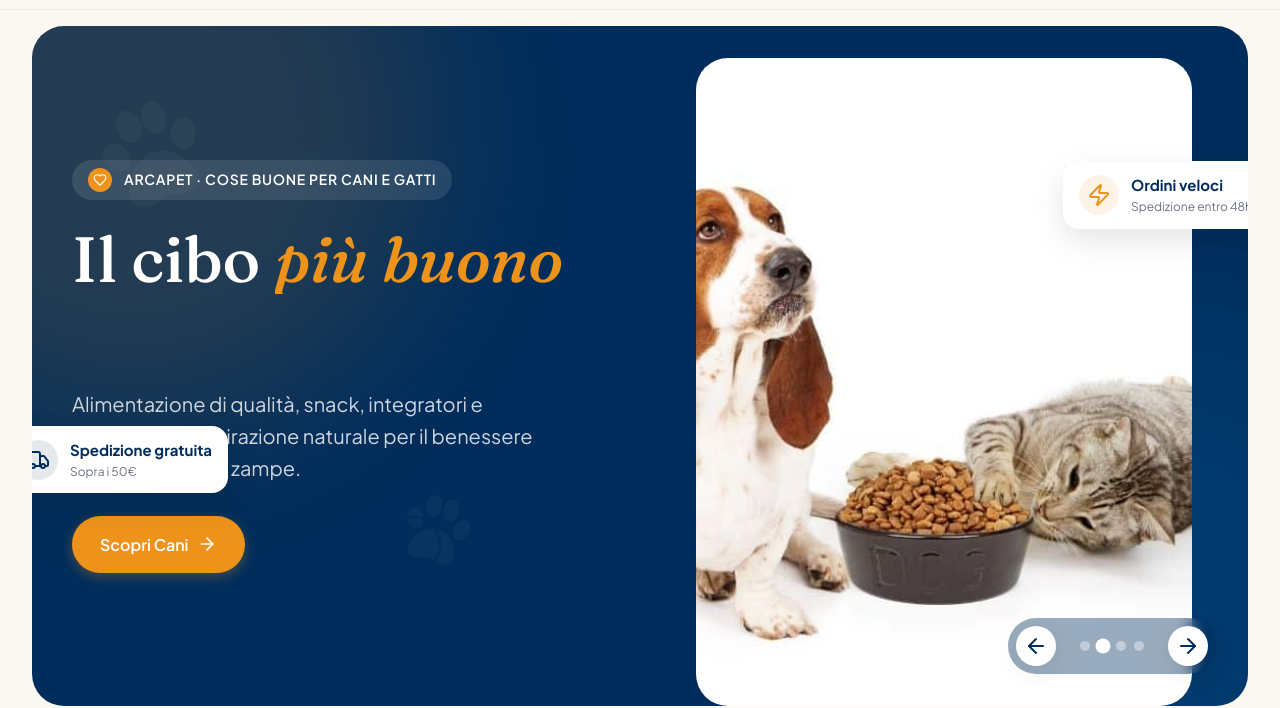
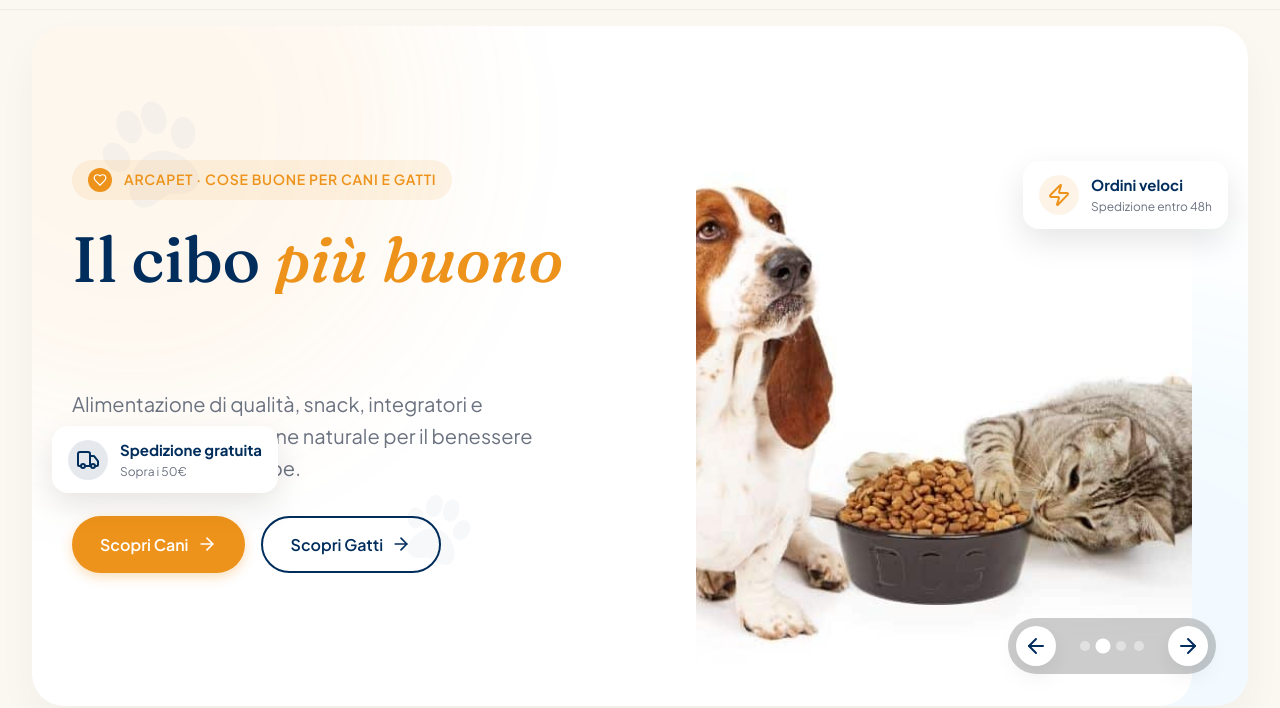
Before and after one commit to BarattoGo/Arcapet, a plain HTML site: page index.html in a window 1280 px wide. Shown: the part 109-817 px from the top of the page. Drawn offline with Linux system fonts and the light colour scheme.

Commit message:
style: redesign hero to a bright airy layout and fix chip clipping

```diff
--- a/assets/css/style.css
+++ b/assets/css/style.css
@@ -214,26 +214,26 @@ button { font: inherit; color: inherit; background: none; border: none; cursor:
    Hero
    ========================================================================== */
 .hero { padding: var(--space-4); }
-.hero__card { background: var(--c-navy); border-radius: var(--radius-lg); overflow: hidden; position: relative; display: flex; flex-direction: column; min-height: calc(100vh - 120px); }
+.hero__card { background: #fff; border-radius: var(--radius-lg); overflow: hidden; box-shadow: 0 20px 40px rgba(0,0,0,0.04); position: relative; display: flex; flex-direction: column; min-height: calc(100vh - 120px); }
 @media (min-width: 992px) {
   .hero__card { flex-direction: row; align-items: stretch; }
 }
 
 .hero__glow { position: absolute; width: 600px; height: 600px; border-radius: 50%; filter: blur(80px); opacity: 0.5; pointer-events: none; }
-.hero__glow--a { top: -200px; left: -200px; background: rgba(237, 147, 27, 0.3); }
-.hero__glow--b { bottom: -200px; right: -200px; background: rgba(0, 168, 255, 0.2); }
+.hero__glow--a { top: -200px; left: -200px; background: rgba(237, 147, 27, 0.15); }
+.hero__glow--b { bottom: -200px; right: -200px; background: rgba(0, 168, 255, 0.1); }
 
-.hero__paw { position: absolute; fill: rgba(255,255,255,0.03); pointer-events: none; }
+.hero__paw { position: absolute; fill: rgba(0,45,92,0.03); pointer-events: none; }
 .hero__paw--1 { top: 10%; left: 5%; width: 120px; height: 120px; transform: rotate(-20deg); }
 .hero__paw--2 { bottom: 20%; left: 30%; width: 80px; height: 80px; transform: rotate(15deg); }
 .hero__paw--3 { top: 40%; right: 10%; width: 160px; height: 160px; transform: rotate(45deg); }
 
-.hero__content { position: relative; z-index: 10; padding: var(--space-8) var(--space-6); display: flex; flex-direction: column; justify-content: center; color: #fff; flex: 1; }
+.hero__content { position: relative; z-index: 10; padding: var(--space-8) var(--space-6); display: flex; flex-direction: column; justify-content: center; color: var(--c-navy); flex: 1; }
 @media (min-width: 992px) {
   .hero__content { padding: var(--space-16) var(--space-10); width: 50%; flex: none; }
 }
 
-.eyebrow { display: inline-flex; align-items: center; gap: var(--space-3); padding: var(--space-2) var(--space-4); background: rgba(255,255,255,0.1); border-radius: 99px; font-size: 0.875rem; font-weight: 600; text-transform: uppercase; letter-spacing: 0.05em; margin-bottom: var(--space-6); width: max-content; }
+.eyebrow { display: inline-flex; align-items: center; gap: var(--space-3); padding: var(--space-2) var(--space-4); background: rgba(237, 147, 27, 0.1); color: var(--c-orange); border-radius: 99px; font-size: 0.875rem; font-weight: 600; text-transform: uppercase; letter-spacing: 0.05em; margin-bottom: var(--space-6); width: max-content; }
 .eyebrow__dot { display: flex; align-items: center; justify-content: center; width: 24px; height: 24px; background: var(--c-orange); border-radius: 50%; color: #fff; }
 .eyebrow__dot .ico { width: 14px; height: 14px; }
 
@@ -249,7 +249,7 @@ button { font: inherit; color: inherit; background: none; border: none; cursor:
 .w span { display: inline-block; transform: translateY(100%); transition: transform 0.6s var(--ease); transition-delay: calc(var(--i) * 0.1s); }
 .hero__title.is-active .w span { transform: translateY(0); }
 
-.hero__lead { font-size: clamp(1.125rem, 2vw, 1.25rem); color: rgba(255,255,255,0.8); max-width: 480px; margin-bottom: var(--space-8); }
+.hero__lead { font-size: clamp(1.125rem, 2vw, 1.25rem); color: var(--c-text-light); max-width: 480px; margin-bottom: var(--space-8); }
 
 .hero__cta { display: flex; flex-wrap: wrap; gap: var(--space-4); }
 
@@ -258,7 +258,7 @@ button { font: inherit; color: inherit; background: none; border: none; cursor:
   .hero__stage { height: 100%; border-radius: var(--radius-lg); overflow: hidden; margin: var(--space-4); width: calc(50% - var(--space-8)); position: absolute; right: 0; top: 0; bottom: 0; }
 }
 
-.hero__arc { position: absolute; top: -1px; left: 0; width: 100%; height: 60px; fill: url(#arcGrad); z-index: 2; transform: scaleY(-1); }
+.hero__arc { position: absolute; top: -1px; left: 0; width: 100%; height: 60px; fill: #fff; z-index: 2; transform: scaleY(-1); }
 @media (min-width: 992px) {
   .hero__arc { display: none; }
 }
@@ -278,8 +278,8 @@ button { font: inherit; color: inherit; background: none; border: none; cursor:
 @media (min-width: 1200px) {
   .hero__chip { display: flex; }
 }
-.hero__chip--1 { top: 20%; right: -20px; animation-delay: 0s; }
-.hero__chip--2 { bottom: 30%; left: -30px; animation-delay: 3s; }
+.hero__chip--1 { top: 20%; right: 20px; animation-delay: 0s; z-index: 30; }
+.hero__chip--2 { bottom: 30%; left: 20px; animation-delay: 3s; z-index: 30; }
 .hero__chip-ico { display: flex; align-items: center; justify-content: center; width: 40px; height: 40px; border-radius: 50%; background: rgba(237, 147, 27, 0.1); color: var(--c-orange); }
 .hero__chip-ico--navy { background: rgba(0, 45, 92, 0.1); color: var(--c-navy); }
 .hero__chip span { display: flex; flex-direction: column; }
@@ -288,7 +288,7 @@ button { font: inherit; color: inherit; background: none; border: none; cursor:
 
 @keyframes float { 0%, 100% { transform: translateY(0); } 50% { transform: translateY(-10px); } }
 
-.hero__controls { position: absolute; bottom: var(--space-8); right: 50%; transform: translateX(50%); z-index: 20; display: flex; align-items: center; gap: var(--space-4); background: rgba(0, 45, 92, 0.4); backdrop-filter: blur(8px); padding: var(--space-2); border-radius: 99px; }
+.hero__controls { position: absolute; bottom: var(--space-8); right: 50%; transform: translateX(50%); z-index: 20; display: flex; align-items: center; gap: var(--space-4); background: rgba(0, 0, 0, 0.2); backdrop-filter: blur(8px); padding: var(--space-2); border-radius: 99px; }
 @media (min-width: 992px) {
   .hero__controls { right: var(--space-8); transform: none; }
 }
@@ -444,7 +444,7 @@ button { font: inherit; color: inherit; background: none; border: none; cursor:
    Footer
    ========================================================================== */
 .footer { background: var(--c-navy); color: #fff; border-radius: var(--radius-lg) var(--radius-lg) 0 0; padding-top: var(--space-16); margin-top: var(--space-16); position: relative; overflow: hidden; }
-.footer__paw { position: absolute; top: -50px; right: -50px; width: 300px; height: 300px; fill: rgba(255,255,255,0.03); transform: rotate(-30deg); pointer-events: none; }
+.footer__paw { position: absolute; top: -50px; right: -50px; width: 300px; height: 300px; fill: rgba(0,45,92,0.03); transform: rotate(-30deg); pointer-events: none; }
 
 .footer__grid { display: grid; gap: var(--space-10); margin-bottom: var(--space-16); }
 @media (min-width: 768px) {
```
